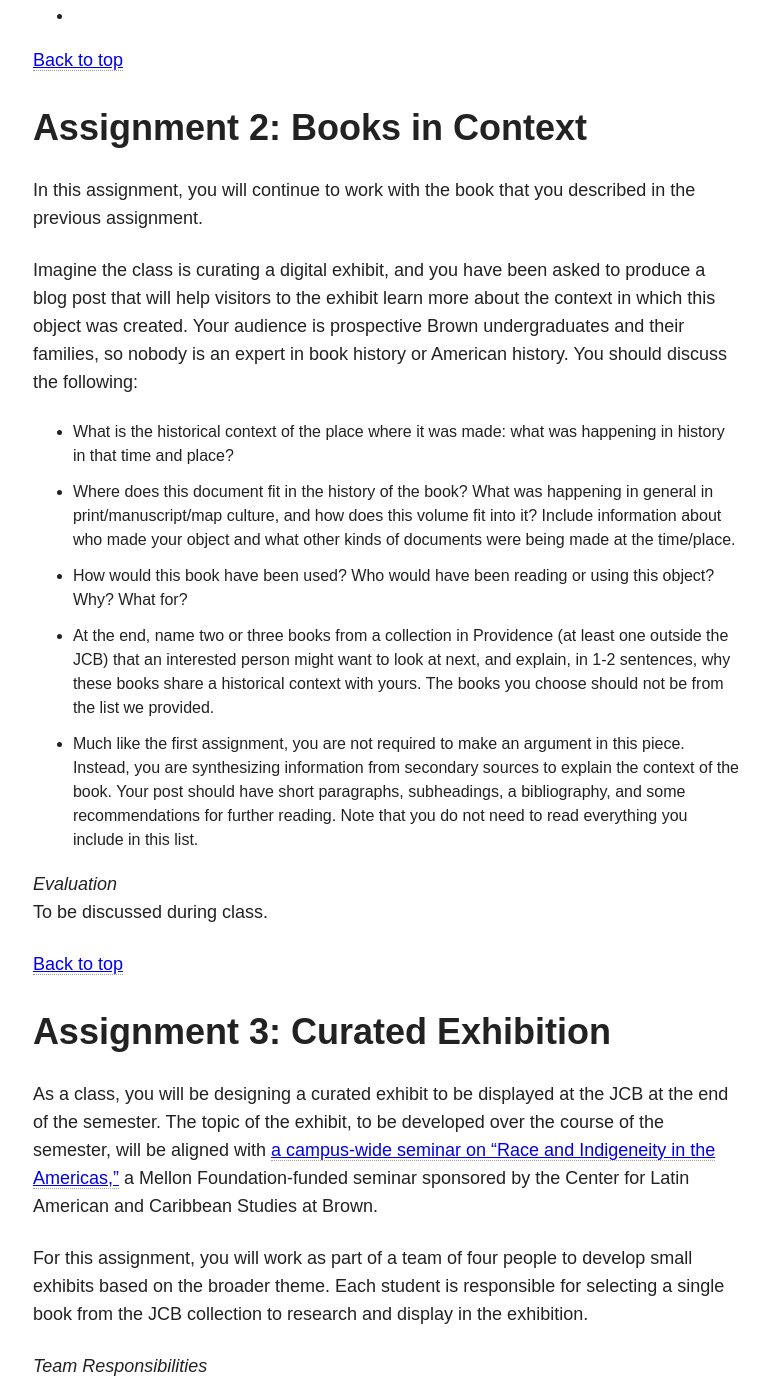
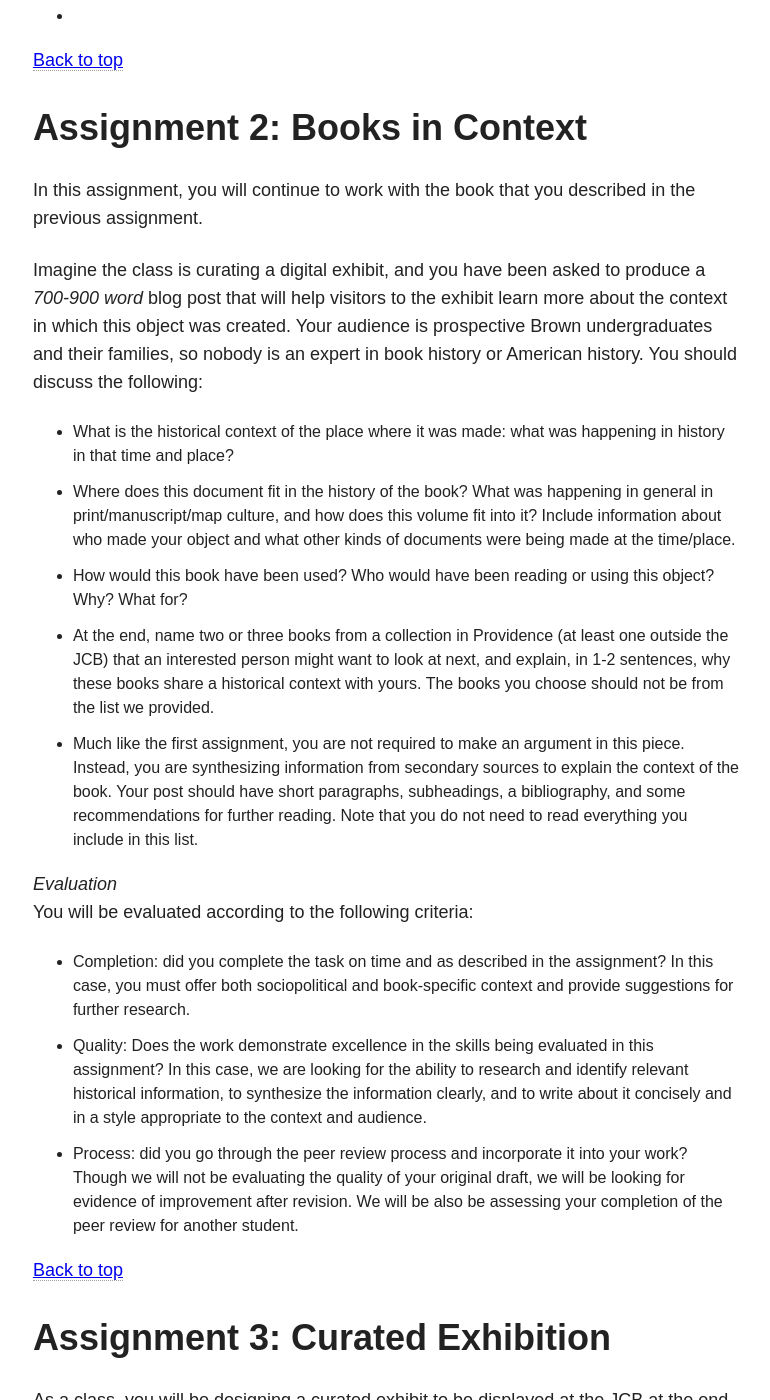
Before and after one commit to halperta/2019-bookhistory, a Jekyll site: the page built from assignments/index.md, in a window 1280 px wide and 1400 px high, scrolled down 3361 px. Shown: the whole window, without its empty margins (253-1023 px from the left). Built offline with Jekyll 4.4.1, drawn with Linux system fonts in a browser that asks for light colours; nearby versions of some CDN libraries.

Commit message:
adding evaluation criteria

```diff
--- a/assignments/index.md
+++ b/assignments/index.md
@@ -75,7 +75,7 @@ To be discussed during class.
 
 In this assignment, you will continue to work with the book that you described in the previous assignment.
 
-Imagine the class is curating a digital exhibit, and you have been asked to produce a blog post that will help visitors to the exhibit learn more about the context in which this object was created. Your audience is prospective Brown undergraduates and their families, so nobody is an expert in book history or American history. You should discuss the following:
+Imagine the class is curating a digital exhibit, and you have been asked to produce a *700-900 word* blog post that will help visitors to the exhibit learn more about the context in which this object was created. Your audience is prospective Brown undergraduates and their families, so nobody is an expert in book history or American history. You should discuss the following:
 * What is the historical context of the place where it was made: what was happening in history in that time and place?
 * Where does this document fit in the history of the book? What was happening in general in print/manuscript/map culture, and how does this volume fit into it? Include information about who made your object and what other kinds of documents were being made at the time/place.
 * How would this book have been used? Who would have been reading or using this object? Why? What for?
@@ -84,7 +84,11 @@ Imagine the class is curating a digital exhibit, and you have been asked to prod
 
 
 *Evaluation*
-To be discussed during class.
+You will be evaluated according to the following criteria:
+
+* Completion: did you complete the task on time and as described in the assignment? In this case, you must offer both sociopolitical and book-specific context and provide suggestions for further research.
+* Quality: Does the work demonstrate excellence in the skills being evaluated in this assignment? In this case, we are looking for the ability to research and identify relevant historical information, to synthesize the information clearly, and to write about it concisely and in a style appropriate to the context and audience.
+* Process: did you go through the peer review process and incorporate it into your work? Though we will not be evaluating the quality of your original draft, we will be looking for evidence of improvement after revision. We will be also be assessing your completion of the peer review for another student.
 
 
 <a href="#top">Back to top</a>
```
